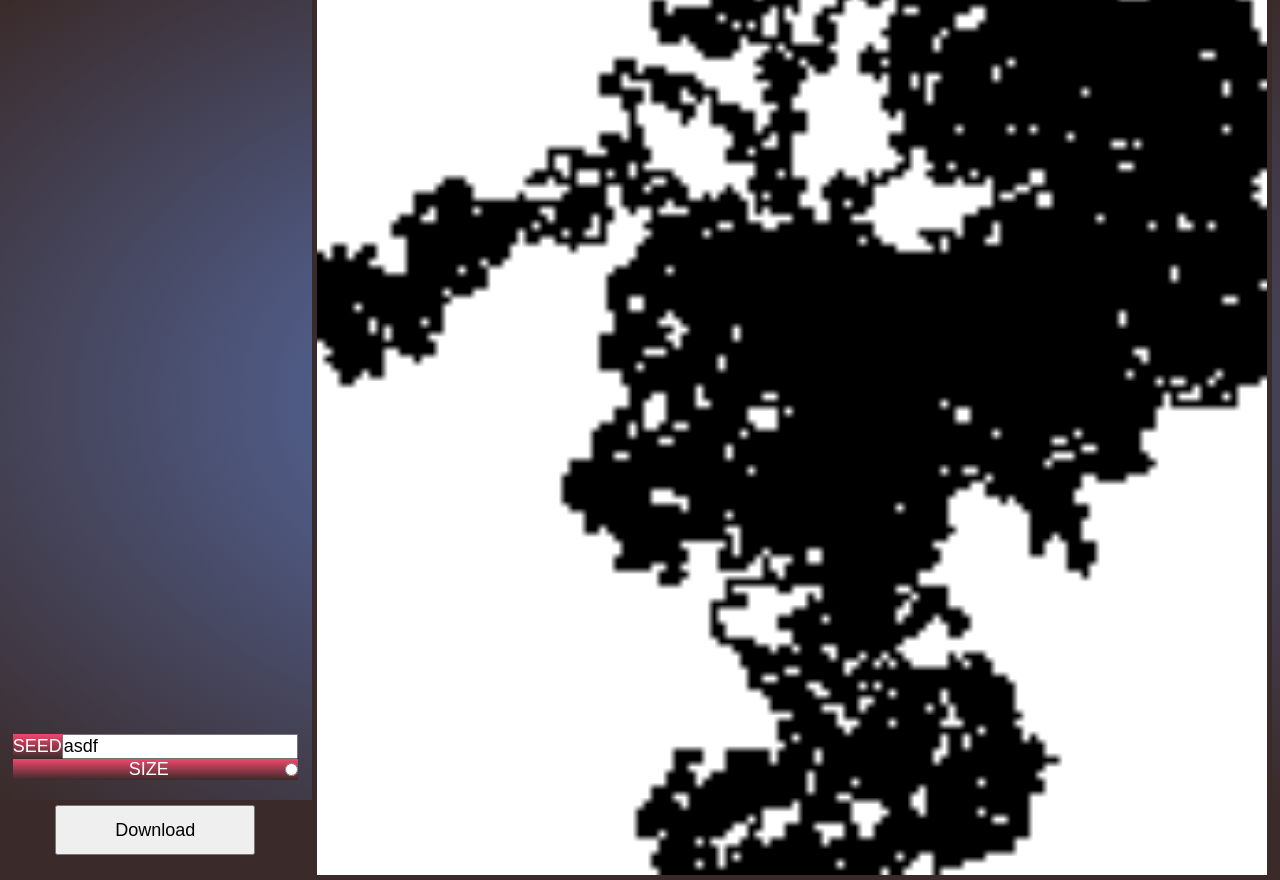
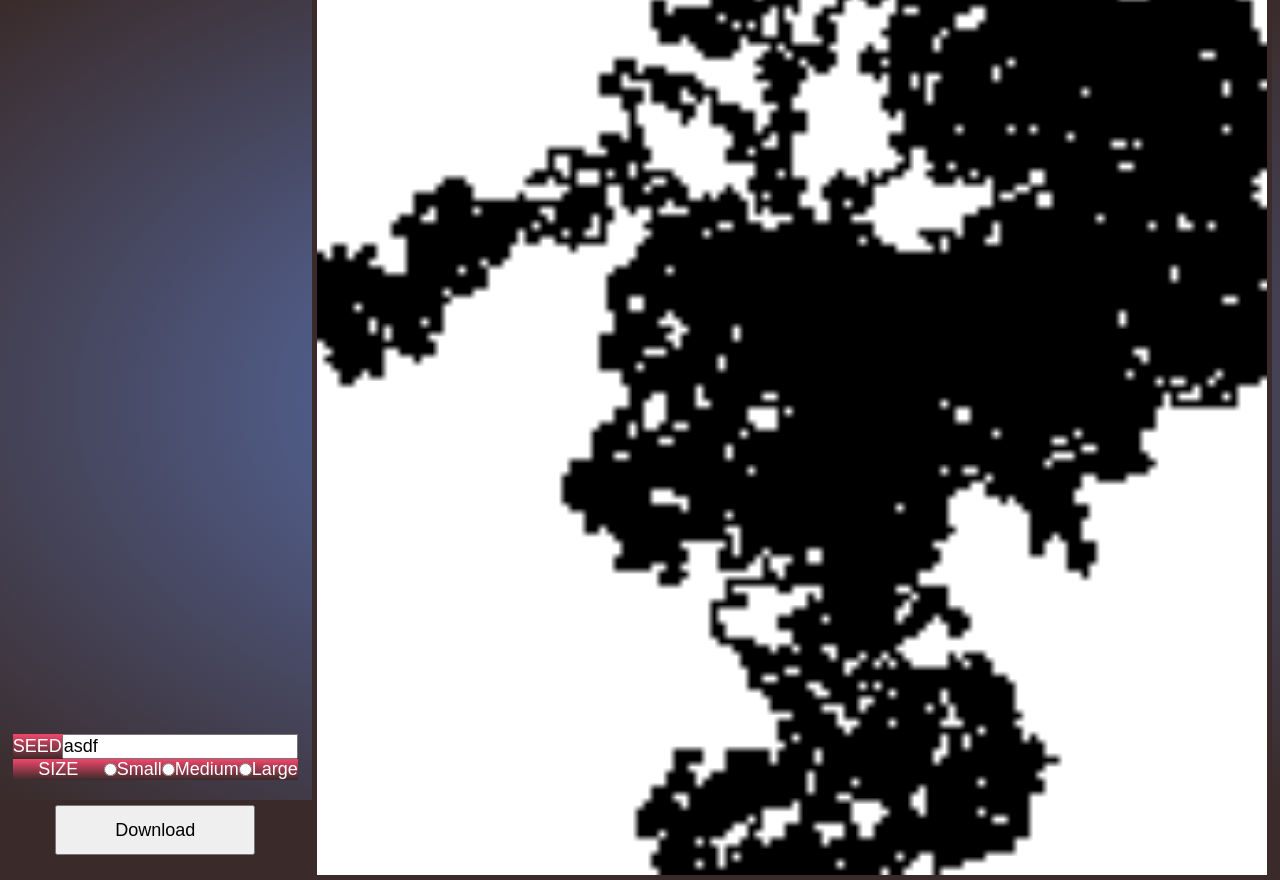
Before and after one commit to nicholasleexyz/ncas, a website with bundled scripts: page javascript_version/index.html in a window 1280 px wide. Built offline with nearby package versions, Linux system fonts and the light colour scheme.

Commit message:
size radio buttons

```diff
--- a/javascript_version/index.html
+++ b/javascript_version/index.html
@@ -20,7 +20,12 @@
                 </div>
                 <div class="setting-item" id="resolution">
                     <span>SIZE</span>
-                    <input type="radio" name="SIZE" value="small">
+                    <input type="radio" id="small" name="size" id="small" />
+                    <label for="small">Small</label>
+                    <input type="radio" id="medium" name="size" id="medium" />
+                    <label for="medium">Medium</label>
+                    <input type="radio" id="large" name="size" id="large" />
+                    <label for="large">Large</label>
                 </div>
                 <div id="download-button-container">
                     <button id="download-button">Download</button>
--- a/javascript_version/main.css
+++ b/javascript_version/main.css
@@ -34,6 +34,8 @@ span {
     background: linear-gradient(#F1476C, #3A2B2A);
     color: white;
 }
+
+/* #63C7DD */
 
 #settings-map-container {
     height: fit-content;
```
